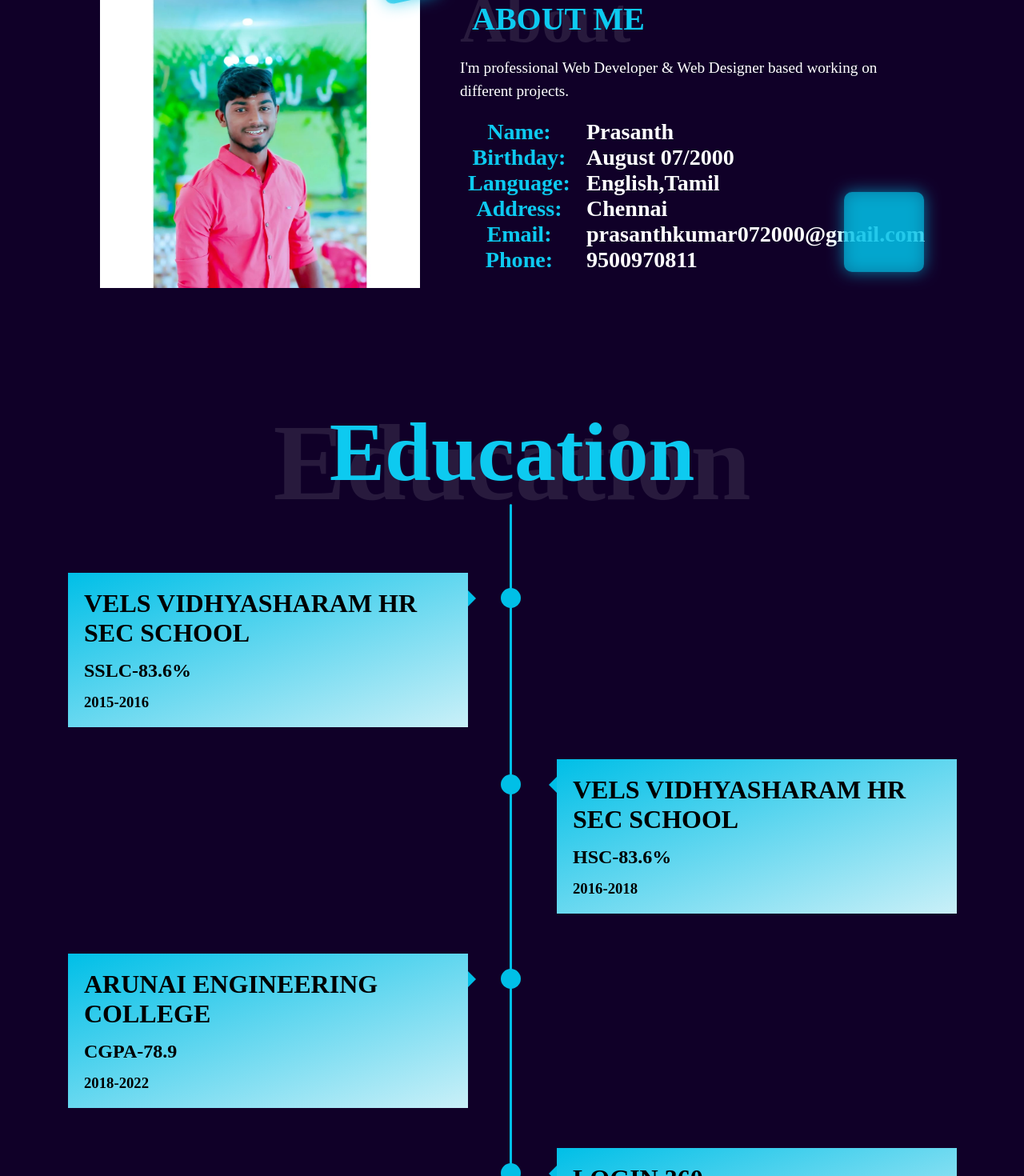
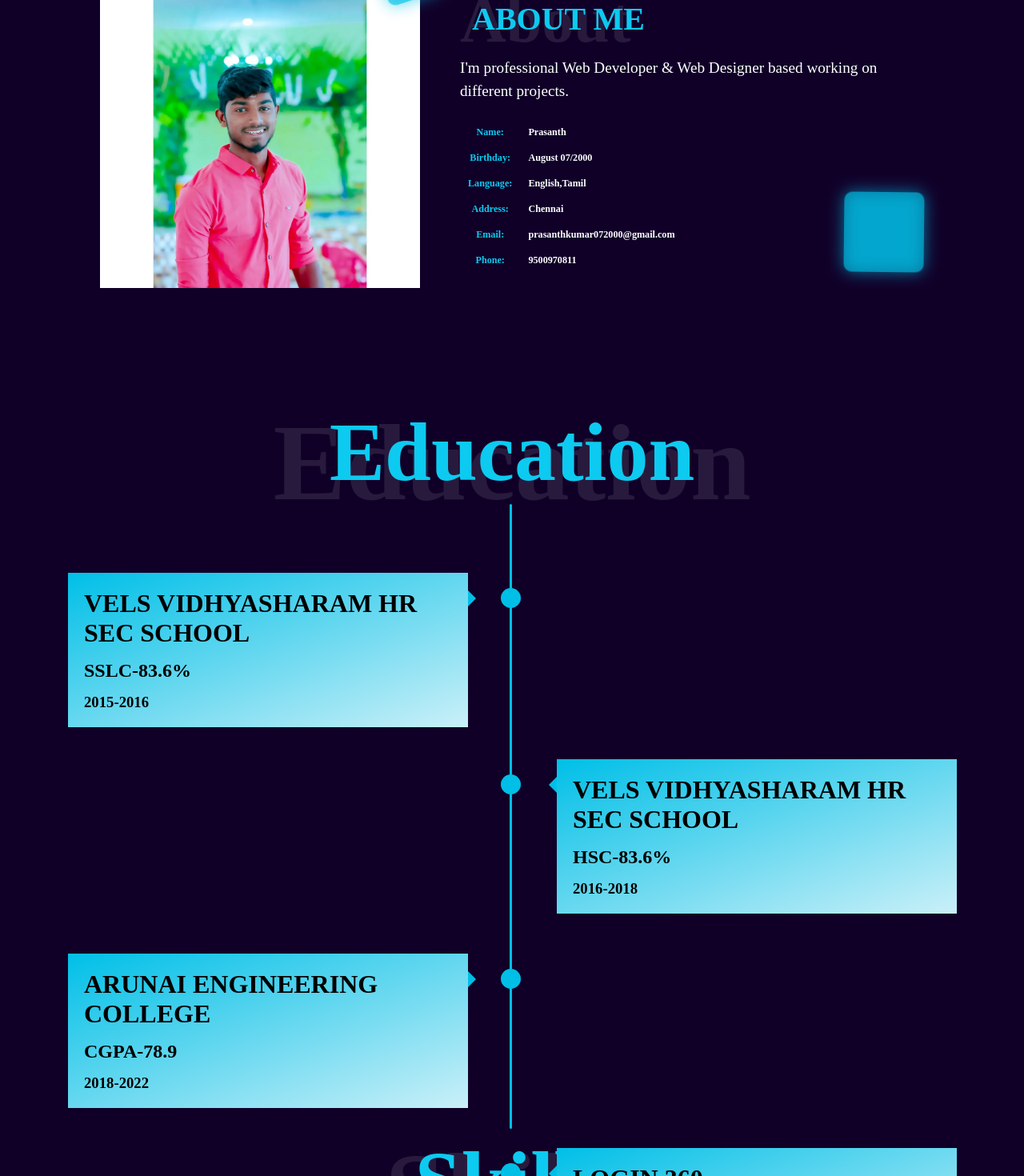
Before and after one commit to Prasanth-santh/Portfolio, a React (Create React App) app: page /about in a window 1280 px wide. Shown: the part 1040-2510 px from the top of the page at 80% size. Built offline with nearby package versions, Linux system fonts and the light colour scheme.

Commit message:
RESPONSIVE

```diff
--- a/src/Assets/CSS/About.css
+++ b/src/Assets/CSS/About.css
@@ -70,7 +70,7 @@
     padding: 10px;
     text-align: center;
     color: var(--cyan);
-    font-size: 3vmin;
+    font-size: 0.65rem;
     line-height: 2rem;
 }
 .personal_info_value{
@@ -120,10 +120,18 @@
         min-height: 300px;
         width: 300px;
     }
+    .About-pic{
+        height: 300px;
+        width: 300px;
+    }
     /* .About-pic{
         height: 300px;
         width: 300px;
     } */
+    .About-pic>img{
+        width: 300PX;
+        height: 300PX;
+    }
     .rotate1{
         left: 5px;
         top: -450px;
--- a/src/Assets/CSS/Education.css
+++ b/src/Assets/CSS/Education.css
@@ -4,7 +4,6 @@
     box-sizing: border-box;
 }
 .Eduction_overall{
-    min-height: 210vh;
     background-color: #100028;
     padding: 20px;
     z-index: 1;
```
